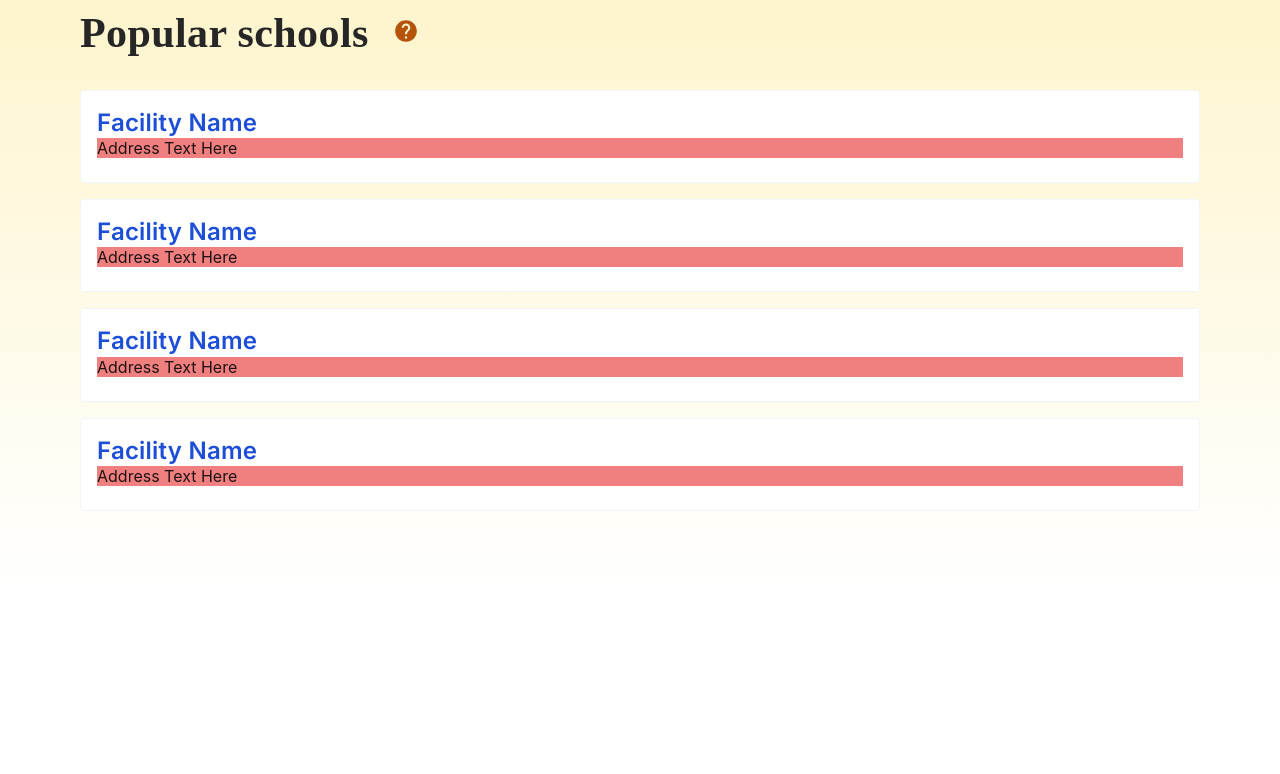
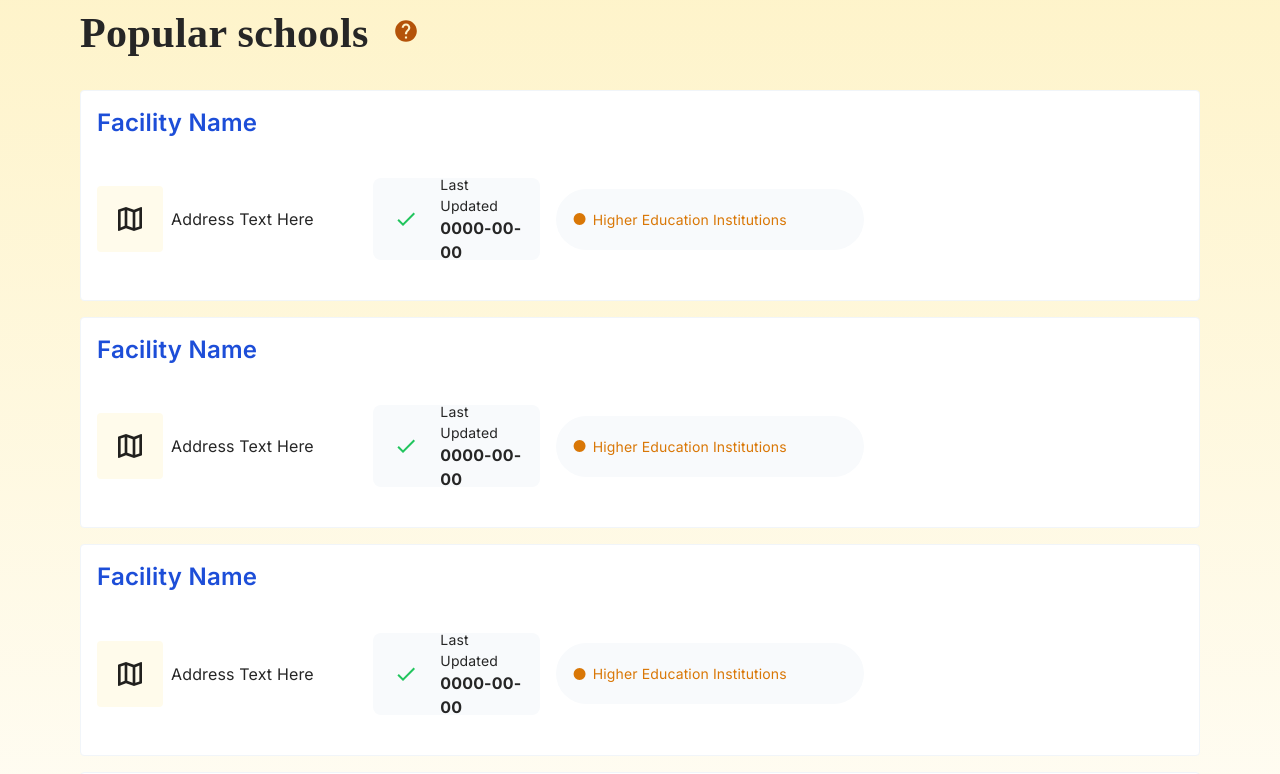
Before and after one commit to yaty30/aa-limited-react, a React (Create React App) app: page / in a window 1280 px wide. Shown: the part 940-1714 px from the top of the page. Before the commit the page ends 1621 px from the top, so only its background shows below. Built offline with nearby package versions, Linux system fonts and the light colour scheme.

Commit message:
update school card

```diff
--- a/src/components/ui/SchoolCard.jsx
+++ b/src/components/ui/SchoolCard.jsx
@@ -7,7 +7,9 @@ import Button from "@mui/material/Button";
 import Typography from "./Typography";
 import { observer } from "mobx-react-lite";
 import colors from "../../styles/colors";
-import { Divider } from "@mui/material";
+import { Divider, Grid2 as Grid } from "@mui/material";
+import MapOutlinedIcon from "@mui/icons-material/MapOutlined";
+import CheckOutlinedIcon from "@mui/icons-material/CheckOutlined";
 
 const bull = (
   <Box
@@ -26,8 +28,96 @@ export default observer(() => {
           Facility Name
         </Typography>
 
-        <Box sx={{ width: "100%", backgroundColor: "lightcoral" }}>
-          Address Text Here
+        <Box
+          sx={{
+            mt: 3,
+            padding: "16px 0",
+          }}
+        >
+          <Grid container spacing={2} display="flex" alignItems="center">
+            <Grid item size={{ xs: 12, md: 3 }}>
+              <Box
+                sx={{
+                  display: "flex",
+                  flexDirection: "row",
+                  alignItems: "center",
+                }}
+              >
+                <Box
+                  sx={{
+                    display: "flex",
+                    flexDirection: "row",
+                    alignItems: "center",
+                    justifyContent: "center",
+                    height: "66px",
+                    width: "66px",
+                    borderRadius: "4px",
+                    backgroundColor: colors.primary[50],
+                    mr: 1,
+                  }}
+                >
+                  <MapOutlinedIcon sx={{ fontSize: 32 }} />
+                </Box>
+                <Typography variant="caption1">Address Text Here</Typography>
+              </Box>
+            </Grid>
+            <Grid item size={{ xs: 12, md: 2 }}>
+              <Box
+                sx={{
+                  display: "flex",
+                  flexDirection: "row",
+                  alignItems: "center",
+                  height: 66,
+                  backgroundColor: colors.netural[50],
+                  borderRadius: 2,
+                  padding: "8px 16px",
+                }}
+              >
+                <Box
+                  sx={{
+                    width: "44px",
+                    height: "44px",
+                    display: "flex",
+                    flexDirection: "row",
+                    justifyContent: "center",
+                    alignItems: "center",
+                    textAlign: "center",
+                  }}
+                >
+                  <CheckOutlinedIcon sx={{ color: "#22C55E" }} />
+                </Box>
+                <Box sx={{ ml: 2 }}>
+                  <Typography variant="caption2">Last Updated</Typography>
+                  <Typography variant="caption1">
+                    <b>0000-00-00</b>
+                  </Typography>
+                </Box>
+              </Box>
+            </Grid>
+            <Grid item size={{ xs: 12, md: "grow" }}>
+              <Box
+                sx={{
+                  display: "flex",
+                  flexDirection: "row",
+                  alignItems: "center",
+                  height: 45,
+                  backgroundColor: colors.netural[50],
+                  borderRadius: 12,
+                  padding: "8px 16px",
+                  maxWidth: "276px",
+                }}
+              >
+                <span
+                  style={{ marginRight: "6px", color: colors.primary[600] }}
+                >
+                  ●
+                </span>
+                <Typography variant="caption2" color={colors.primary[600]}>
+                  Higher Education Institutions
+                </Typography>
+              </Box>
+            </Grid>
+          </Grid>
         </Box>
       </CardContent>
     </Card>
```
